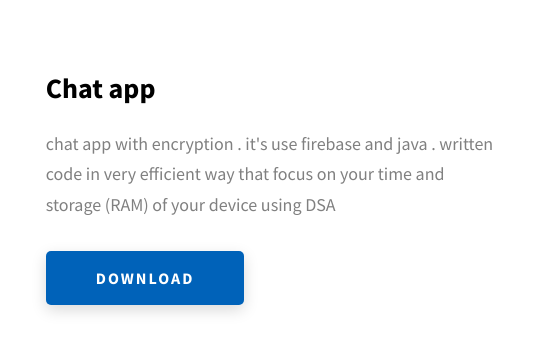
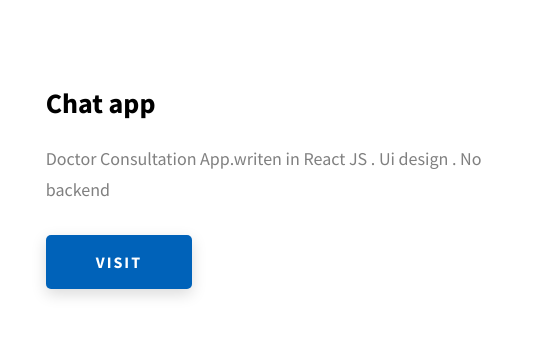
Before and after one commit to Jeewan99/Jiban, a website: page index.html in a window 1280 px wide. Shown: the part 2040-2395 px from the top of the page, 732-1280 px from the left. Drawn offline with Linux system fonts and the light colour scheme.

Commit message:
Update index.html

```diff
--- a/index.html
+++ b/index.html
@@ -255,13 +255,13 @@
             <div class="projects__row-content">
               <h3 class="projects__row-content-title">Chat app</h3>
               <p class="projects__row-content-desc">
-                chat app with encryption .  it's use firebase and java  . written code in very efficient way that focus on your time and storage (RAM) of your device using DSA
+              Doctor Consultation App.writen in React JS  . Ui design . No backend
               </p>
               <a
                 href="#"
                 class="btn btn--med btn--theme dynamicBgClr"
                 target="_blank"
-                >Download</a
+                >Visit</a
               >
             </div>
           </div>
```
